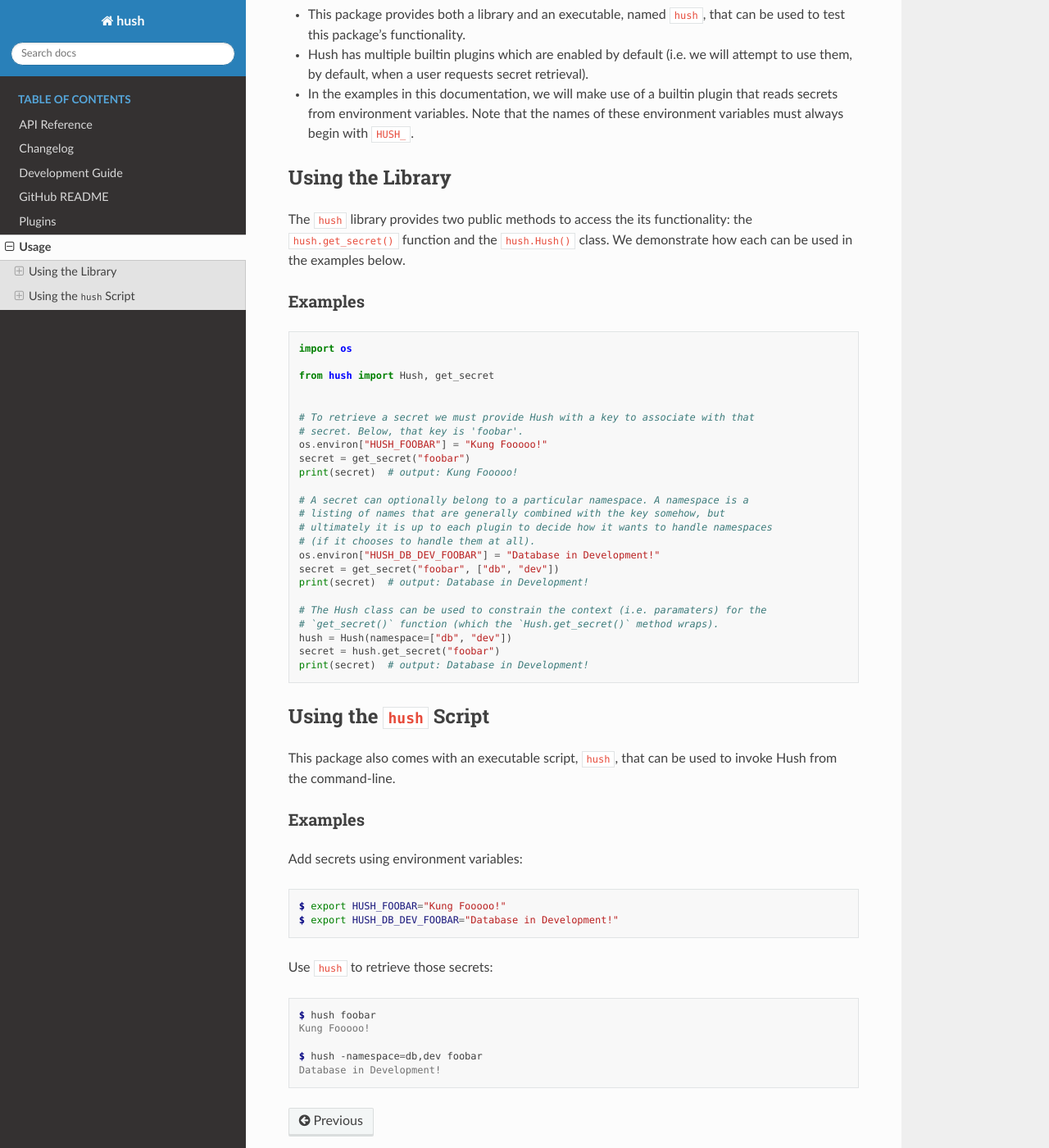
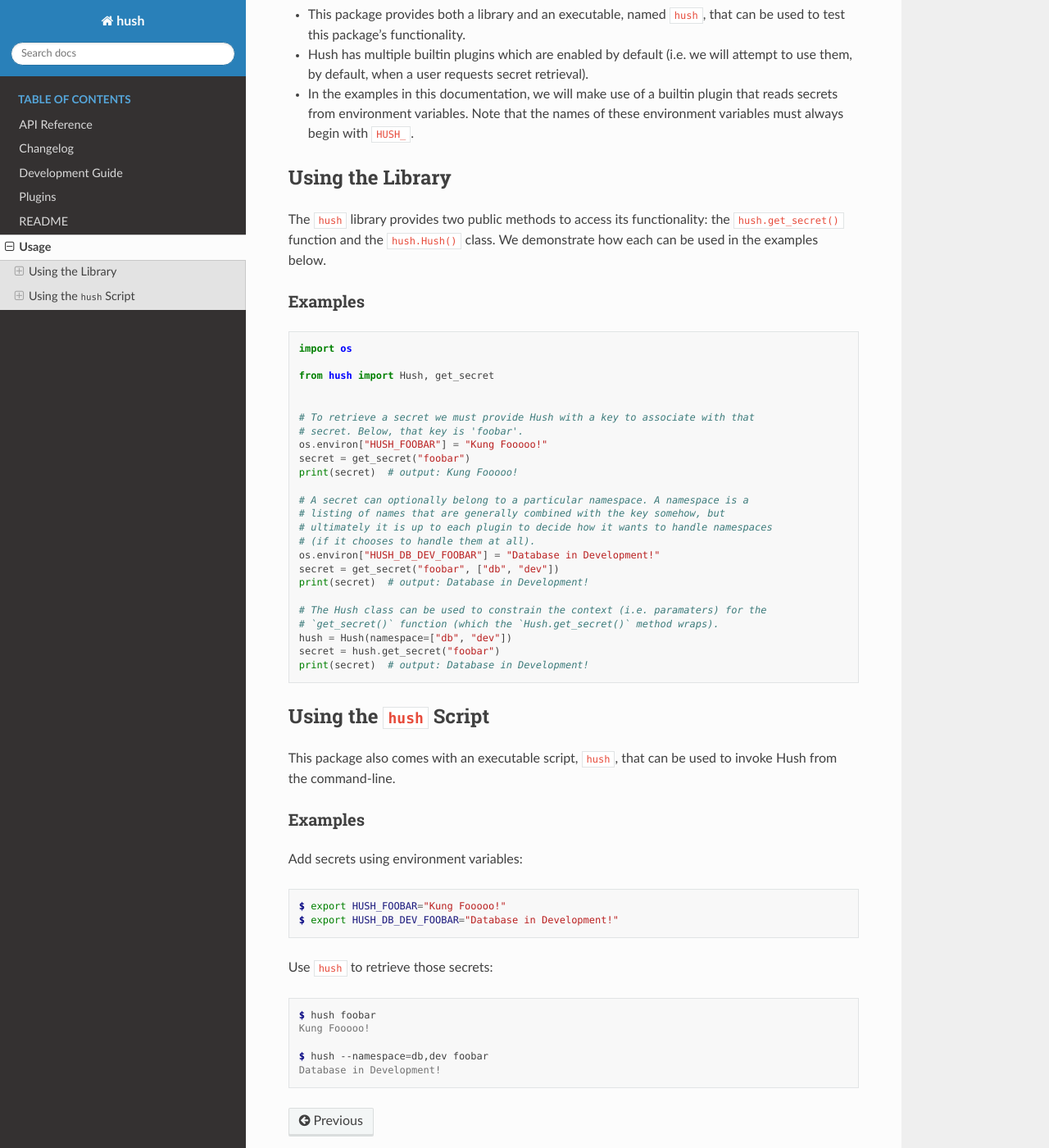
Before and after one commit to bbugyi200/hush, a Sphinx documentation site: the page built from docs/source/usage.md, in a window 1280 px wide and 1400 px high, scrolled down 274 px. Shown: the whole window at 82% size. Built offline with Sphinx 7.4.7 and the Read the Docs theme 2.0.0, drawn with Linux system fonts in a browser that asks for light colours.

````diff
--- a/docs/source/index.rst
+++ b/docs/source/index.rst
@@ -12,8 +12,8 @@ A Python library that helps manage secrets using tools specified by plugin hooks
     API Reference <modules>
     Changelog <changelog>
     Development Guide <contributing>
-    GitHub README <readme>
     Plugins <plugins.md>
+    README <readme>
     Usage <usage.md>
 
 
--- a/docs/source/usage.md
+++ b/docs/source/usage.md
@@ -16,9 +16,9 @@ Keep in mind the following notes while reading the rest of the documentation:
 
 ## Using the Library
 
-The `hush` library provides two public methods to access the its functionality:
-the `hush.get_secret()` function and the `hush.Hush()` class. We demonstrate
-how each can be used in the examples below.
+The `hush` library provides two public methods to access its functionality: the
+`hush.get_secret()` function and the `hush.Hush()` class. We demonstrate how
+each can be used in the examples below.
 
 ### Examples
 
@@ -70,6 +70,6 @@ Use `hush` to retrieve those secrets:
 $ hush foobar
 Kung Fooooo!
 
-$ hush -namespace=db,dev foobar
+$ hush --namespace=db,dev foobar
 Database in Development!
 ```
````
Also changed, not shown: README.md (+2 -0 lines), .cruft.json.
